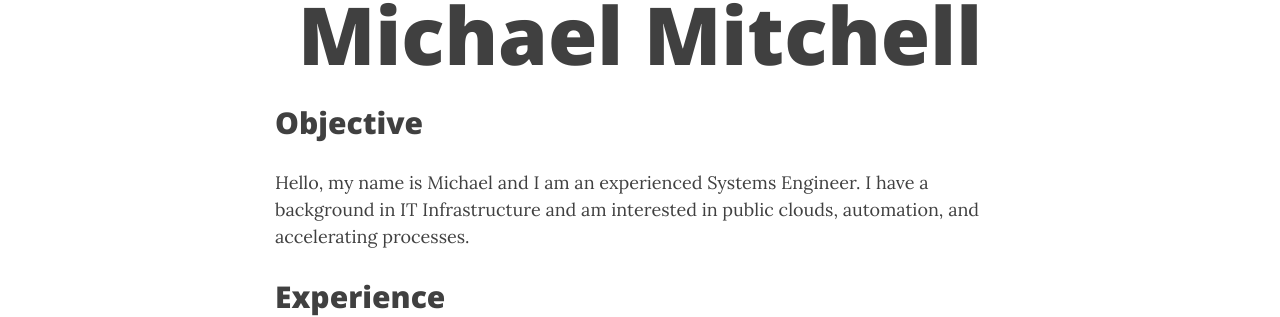
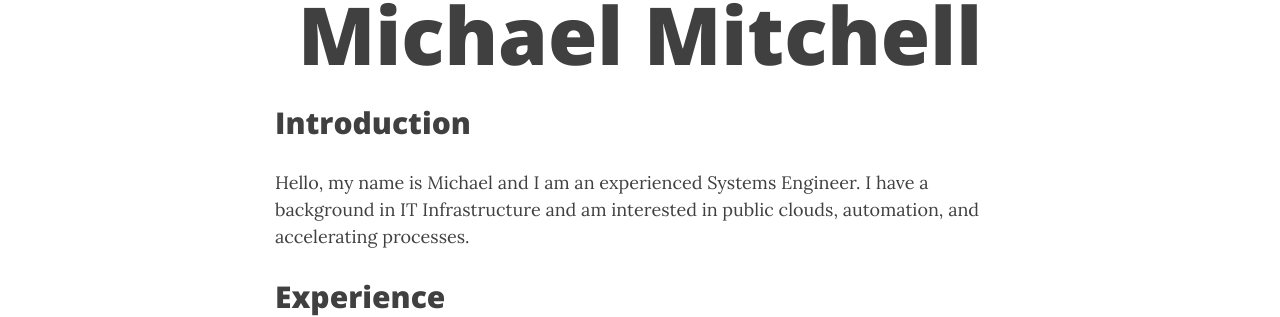
Before and after one commit to themichaelmitchell/themichaelmitchell.github.io, a Jekyll site: the page built from index.md, in a window 1280 px wide and 900 px high. Shown: the part 140-457 px from the top of the window. Built offline with Jekyll 4.4.1, drawn with Linux system fonts in a browser that asks for light colours; nearby versions of some CDN libraries.

Commit message:
rename section

```diff
--- a/index.md
+++ b/index.md
@@ -4,7 +4,7 @@ title: Michael Mitchell
 # subtitle:
 ---
 
-## Objective
+## Introduction
 Hello, my name is Michael and I am an experienced Systems Engineer. I have a background in IT Infrastructure and am interested in public clouds, automation, and accelerating processes.
 
 <!-- ## Proficiencies
```
